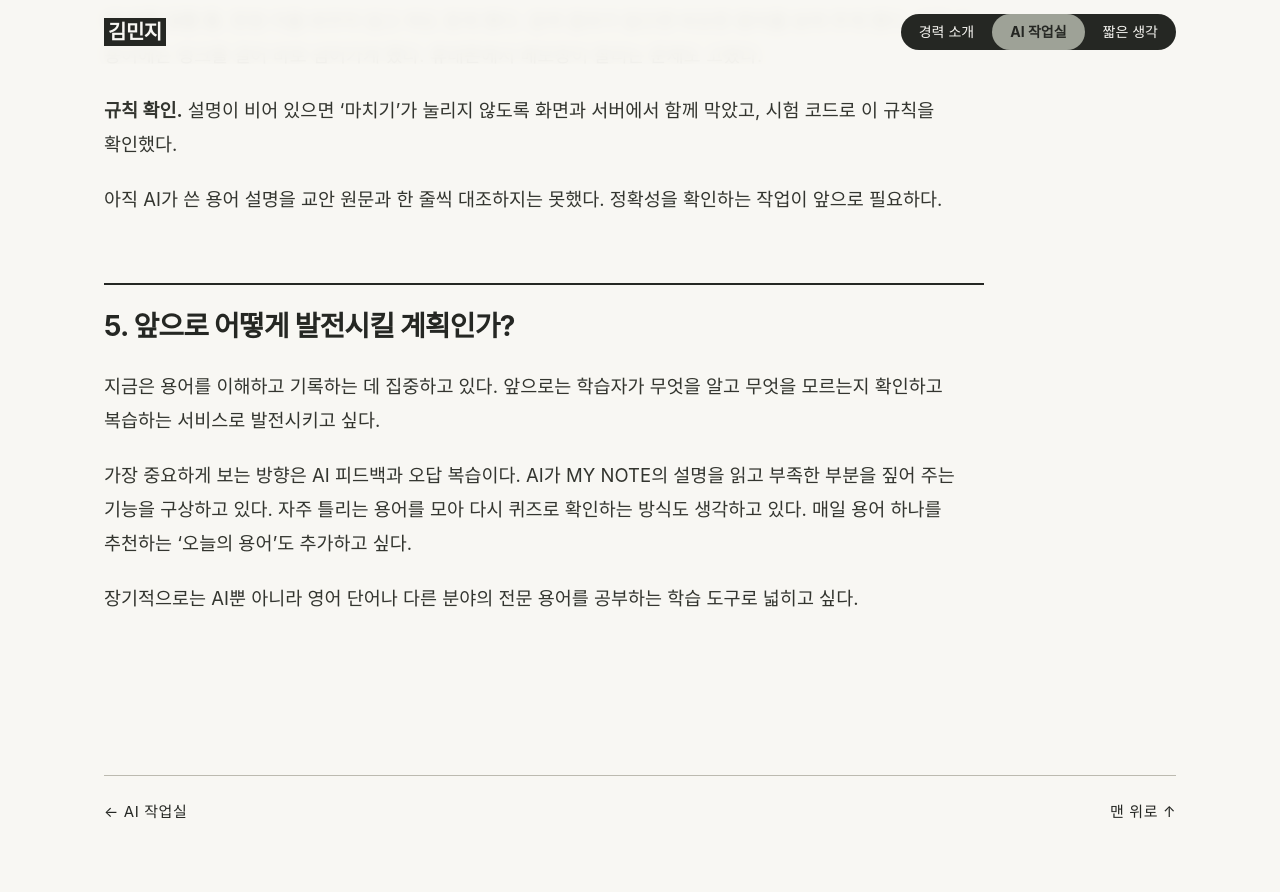
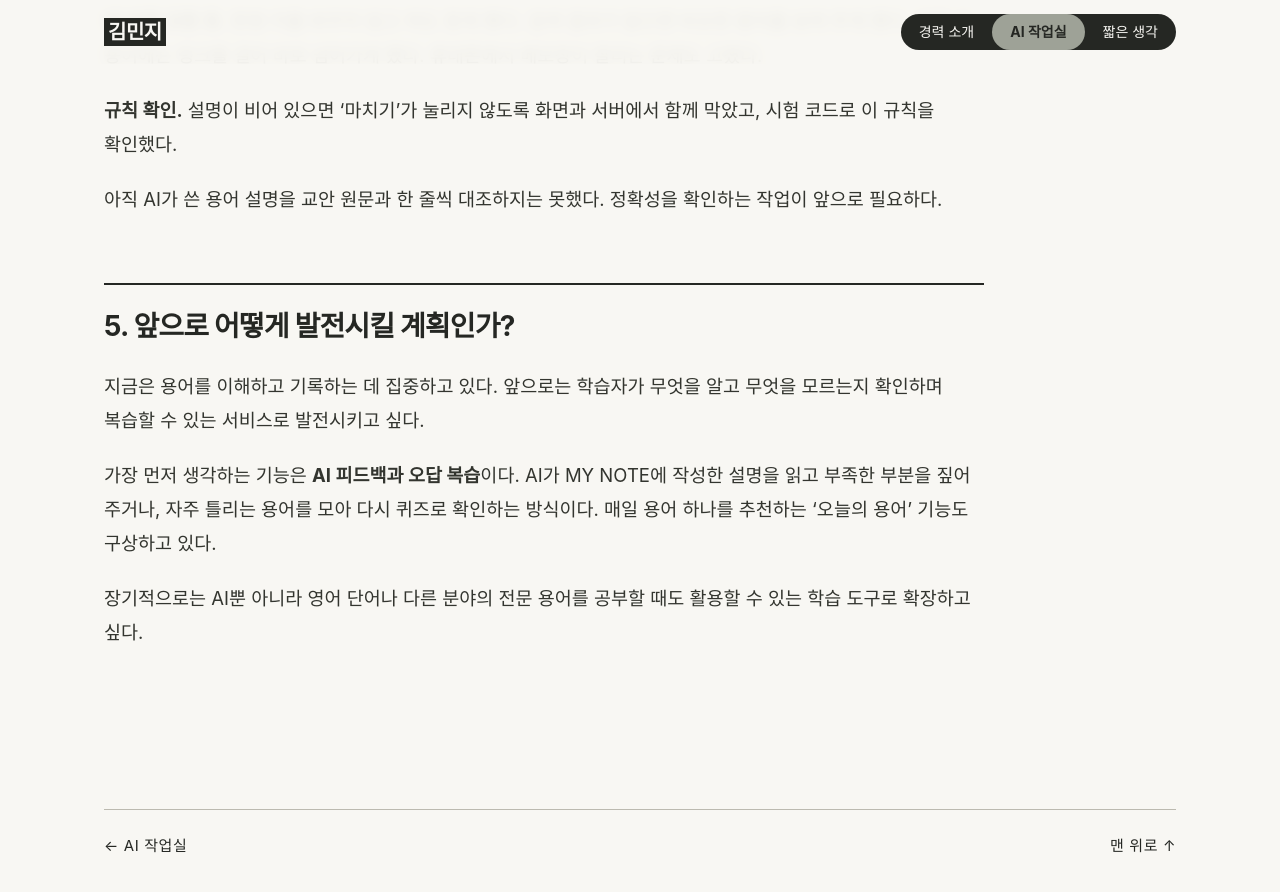
Before and after one commit to k-im-rose/k-im-rose.github.io, a Jekyll site: the page built from _posts/2026-11-15-agmwo.md, in a window 1280 px wide and 900 px high, scrolled down 7507 px. Shown: the top 892 px of the window. Built offline with Jekyll 4.4.1, drawn with Linux system fonts in a browser that asks for light colours; some web fonts are replaced; before the commit the page ends 8373 px from its top, so only the background shows below that.

Commit message:
아그뭐 글: 5번 발전 계획을 AI 피드백과 오답 복습 중심으로 수정
Co-Authored-By: Claude Haiku 5.5 <noreply@anthropic.com>

```diff
--- a/_posts/2026-11-15-agmwo.md
+++ b/_posts/2026-11-15-agmwo.md
@@ -83,8 +83,8 @@ AI 개발을 배우면서 거의 매일 새 교안을 받았다. 한 편마다
 
 ## 5. 앞으로 어떻게 발전시킬 계획인가?
 
-지금은 용어를 이해하고 기록하는 데 집중하고 있다. 앞으로는 학습자가 무엇을 알고 무엇을 모르는지 확인하고 복습하는 서비스로 발전시키고 싶다.
+지금은 용어를 이해하고 기록하는 데 집중하고 있다. 앞으로는 학습자가 무엇을 알고 무엇을 모르는지 확인하며 복습할 수 있는 서비스로 발전시키고 싶다.
 
-가장 중요하게 보는 방향은 AI 피드백과 오답 복습이다. AI가 MY NOTE의 설명을 읽고 부족한 부분을 짚어 주는 기능을 구상하고 있다. 자주 틀리는 용어를 모아 다시 퀴즈로 확인하는 방식도 생각하고 있다. 매일 용어 하나를 추천하는 '오늘의 용어'도 추가하고 싶다.
+가장 먼저 생각하는 기능은 **AI 피드백과 오답 복습**이다. AI가 MY NOTE에 작성한 설명을 읽고 부족한 부분을 짚어 주거나, 자주 틀리는 용어를 모아 다시 퀴즈로 확인하는 방식이다. 매일 용어 하나를 추천하는 '오늘의 용어' 기능도 구상하고 있다.
 
-장기적으로는 AI뿐 아니라 영어 단어나 다른 분야의 전문 용어를 공부하는 학습 도구로 넓히고 싶다.
+장기적으로는 AI뿐 아니라 영어 단어나 다른 분야의 전문 용어를 공부할 때도 활용할 수 있는 학습 도구로 확장하고 싶다.
```
